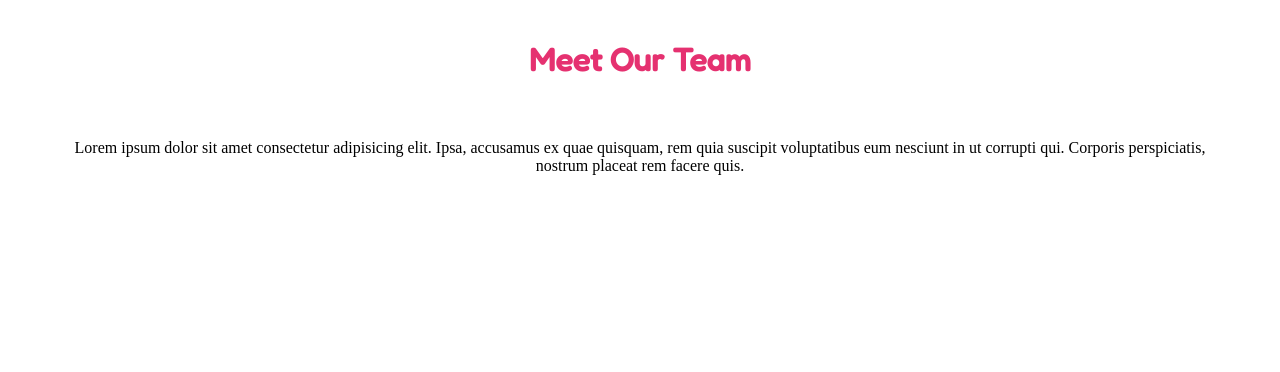
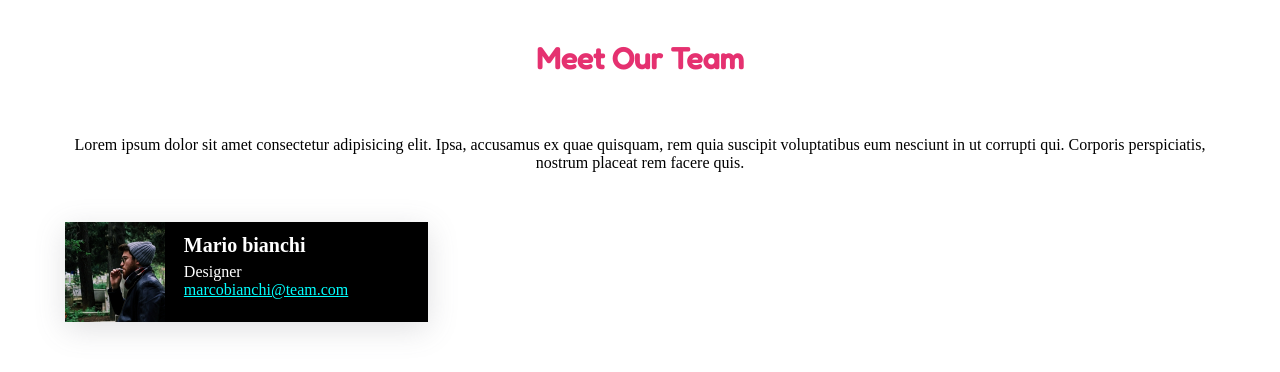
Before and after one commit to PaoloNapoli97/html-css-float-cards, a plain HTML site: page index.html in a window 1280 px wide. Drawn offline with Linux system fonts and the light colour scheme.

Commit message:
Aggiunta struttura base box

```diff
--- a/css/style.css
+++ b/css/style.css
@@ -8,12 +8,17 @@
     padding: 0;
 }
 
+/*-------
+  CONTAINER BASE
+-------*/
+
 .container{
     max-width: 1150px;
     margin: auto;
 }
 
 h1{
+    font-size: 30px;
     margin-top: 40px;
     text-align: center;
     font-family: 'Fredoka', sans-serif;
@@ -23,4 +28,42 @@ h1{
 p{
     margin-top: 60px;
     text-align: center;
+    margin-bottom: 50px;
 }
+
+.box{
+    color: white;
+    width: calc(33.33% - 20px);
+    height: 100px;
+    background-color: black;
+    float: left;
+    box-shadow: rgba(100, 100, 111, 0.2) 0px 7px 29px 0px;
+}
+
+h3{
+    font-size: 20px;
+    margin-bottom: 6px;
+}
+
+.info-profilo{
+    width: calc(100%-50px);
+    padding-left: 8px;
+    padding-top: 12px;
+    padding-right: 80px;
+    float: right;
+}
+
+img{
+    height: 100px;
+    width: 100px;
+}
+
+a{
+    color: aqua;
+}
+
+.clearfix::after{
+    content: "";
+    display: block;
+    clear: both;
+}
--- a/index.html
+++ b/index.html
@@ -16,11 +16,24 @@
     <main>
         <div class="container">
             <!-- Titolo e paragrafo -->
-            <div>
+            <section>
                 <h1>Meet Our Team</h1>
                 <p>Lorem ipsum dolor sit amet consectetur adipisicing elit. Ipsa, accusamus ex quae quisquam, rem quia suscipit voluptatibus eum nesciunt in ut corrupti qui. Corporis perspiciatis, nostrum placeat rem facere quis.</p>
-            </div>
+            </section>
             <!-- /Titolo e paragrafo -->
+            <section class="clearfix">
+                <div class="box">
+                    <img src="img/male1.png" alt="">
+                    <div class="info-profilo">
+                        <h3>Mario bianchi</h3>
+                        Designer <br>
+                        <a href="mailto:marcobianchi@team.com">marcobianchi@team.com</a>
+                    </div>
+                </div>
+
+
+            </section>
+
 
 
         </div>
```
Also changed, not shown: img/female1.png (added), img/female2.png (added), img/female3.png (added), img/male1.png (added), img/male2.png (added), img/male3.png (added).
